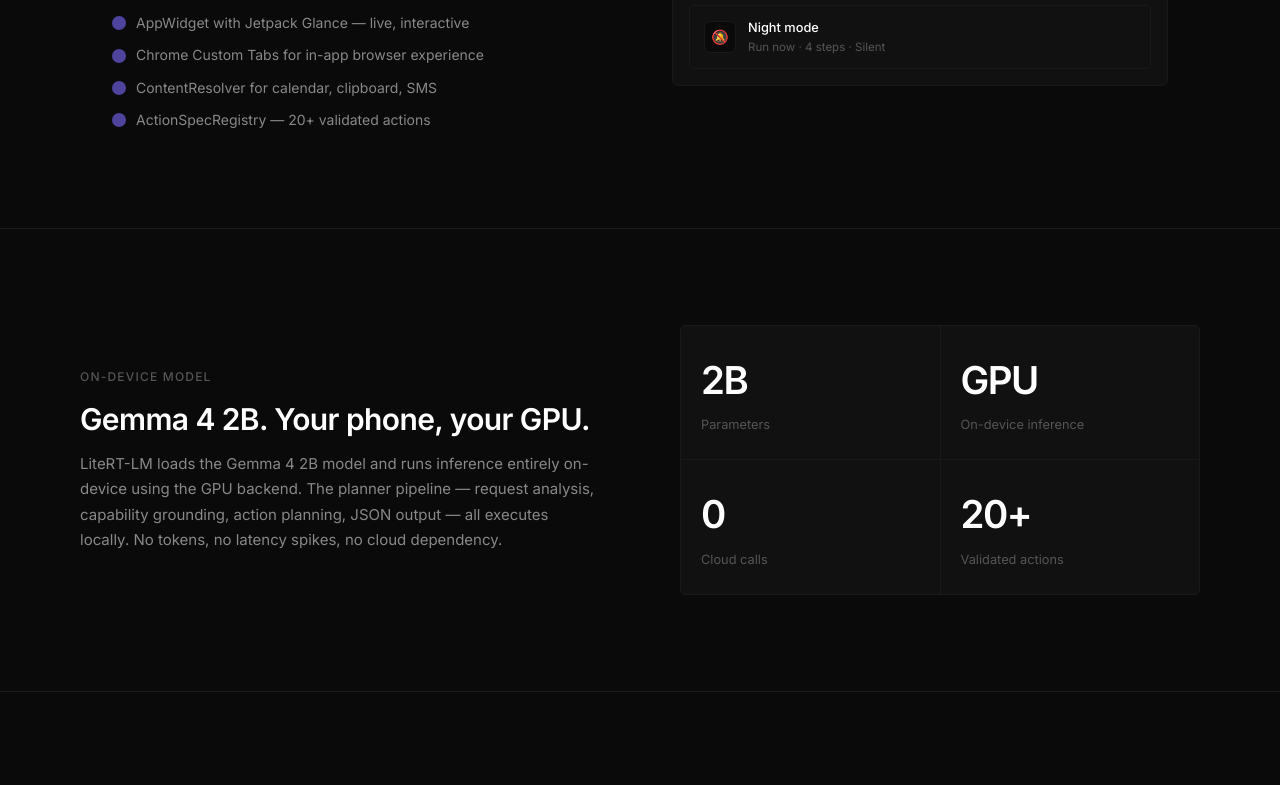
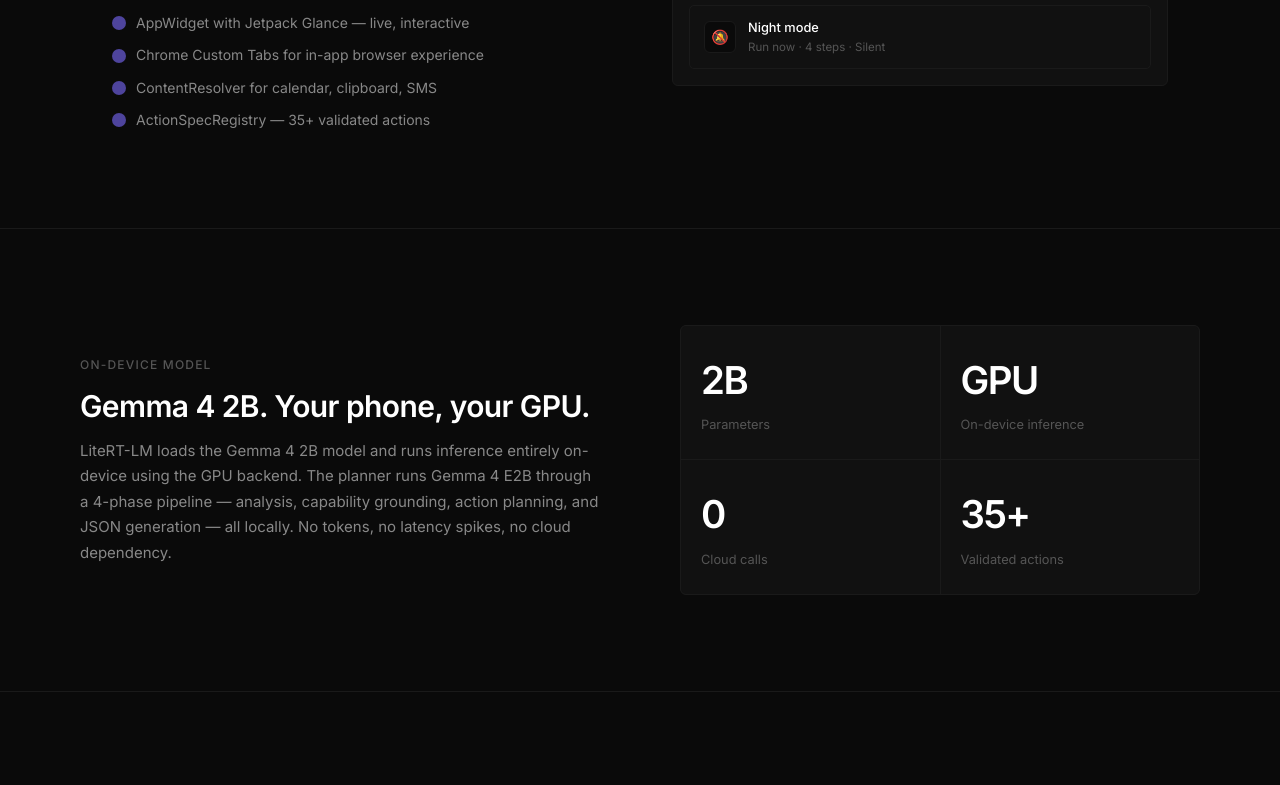
Before and after one commit to tukka25/IRIS-APP, a plain HTML site: page docs/landing-page/index.html in a window 1280 px wide. Shown: the part 2414-3199 px from the top of the page. Drawn offline with Linux system fonts and the light colour scheme.

Commit message:
Update docs and landing page for 35+ actions
Update README, PROJECT_CONTEXT and landing-page to reflect a reduced ActionSpec registry (now 35+ validated actions) and related catalogue changes. Adjust action lists and silent-action notes, update platform/component listings (add alarm receivers, battery/charger receivers, voice and sound modules, voice recognition contract, YamnetClassifier), and tidy tool/reto entries. Also bump project metadata (last-updated date, branch -> main, status -> Active development) and update model download command and validated-action counts on the landing page.

```diff
--- a/docs/landing-page/index.html
+++ b/docs/landing-page/index.html
@@ -196,7 +196,7 @@
           <div class="feature__list-item">AppWidget with Jetpack Glance — live, interactive</div>
           <div class="feature__list-item">Chrome Custom Tabs for in-app browser experience</div>
           <div class="feature__list-item">ContentResolver for calendar, clipboard, SMS</div>
-          <div class="feature__list-item">ActionSpecRegistry — 20+ validated actions</div>
+          <div class="feature__list-item">ActionSpecRegistry — 35+ validated actions</div>
         </div>
       </div>
       <div class="feature__preview">
@@ -234,9 +234,9 @@
         <h2 class="model-section__headline">Gemma 4 2B. Your phone, your GPU.</h2>
         <p class="model-section__body">
           LiteRT-LM loads the Gemma 4 2B model and runs inference entirely
-          on-device using the GPU backend. The planner pipeline — request
-          analysis, capability grounding, action planning, JSON output —
-          all executes locally. No tokens, no latency spikes, no cloud dependency.
+on-device using the GPU backend. The planner runs Gemma 4 E2B through a 4-phase pipeline —
+          analysis, capability grounding, action planning, and JSON generation — all locally.
+          No tokens, no latency spikes, no cloud dependency.
         </p>
       </div>
       <div class="model-stats">
@@ -253,7 +253,7 @@
           <div class="stat__label">Cloud calls</div>
         </div>
         <div class="stat">
-          <div class="stat__value">20+</div>
+          <div class="stat__value">35+</div>
           <div class="stat__label">Validated actions</div>
         </div>
       </div>
@@ -379,7 +379,7 @@
             </tr>
             <tr>
               <td>Cross-app actions (SMS, calendar, maps)</td>
-              <td class="col--iris"><span class="yes">&#10003;</span> 20+ actions validated</td>
+              <td class="col--iris"><span class="yes">&#10003;</span> 35+ actions validated</td>
               <td><span class="yes">&#10003;</span> Many web services</td>
               <td><span class="yes">&#10003;</span> Android actions</td>
               <td><span class="yes">&#10003;</span> Android actions</td>
@@ -470,7 +470,7 @@
           <div class="install-step__num">02</div>
           <div class="install-step__text">
             <strong>Download the Gemma model</strong>
-            <code class="install-step__code">huggingface-cli download google/gemma-4-E2B-it</code>
+            <code class="install-step__code">huggingface-cli download litert-community/gemma-4-E2B-it-litert-lm</code>
             or get it from the
             <a href="https://github.com/tukka25/gemma4good_android/releases" target="_blank" rel="noopener" style="color:#7C6AFF;">releases page</a>
           </div>
```
Also changed, not shown: 2 other files.
